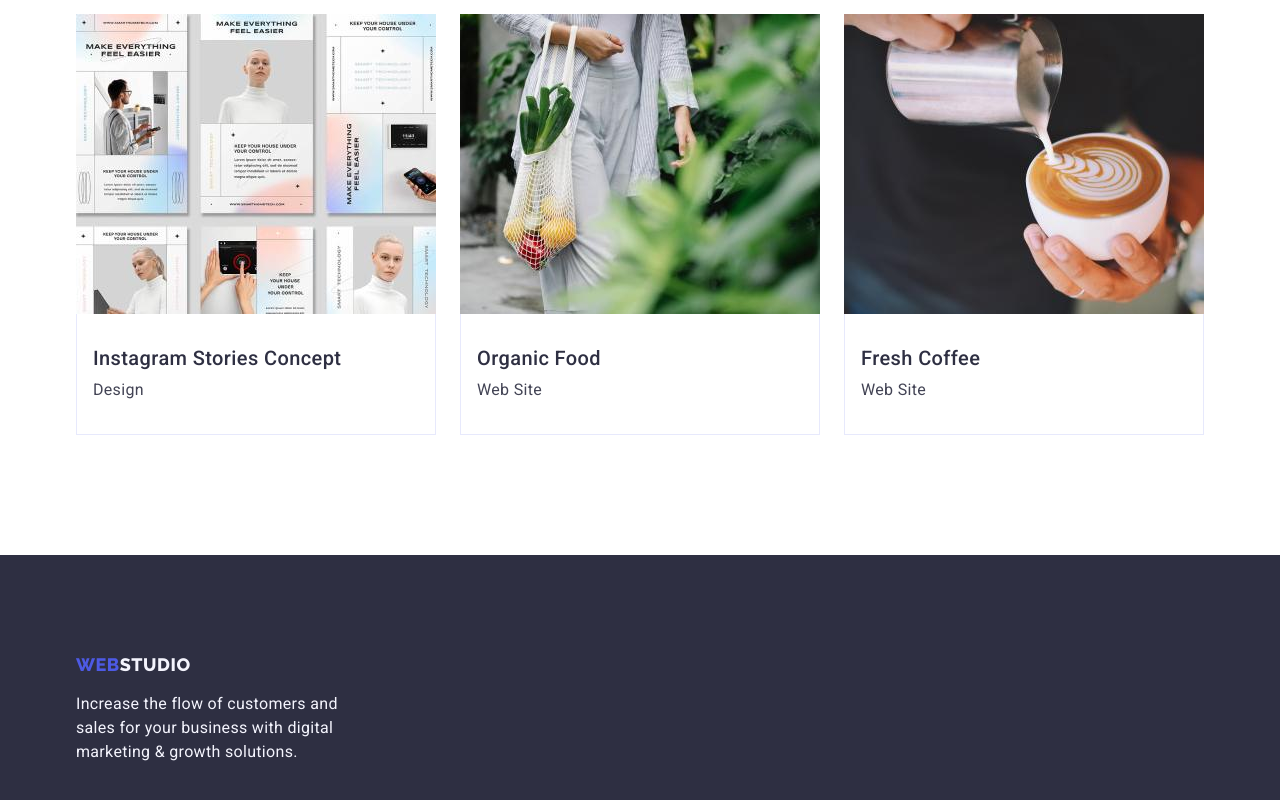
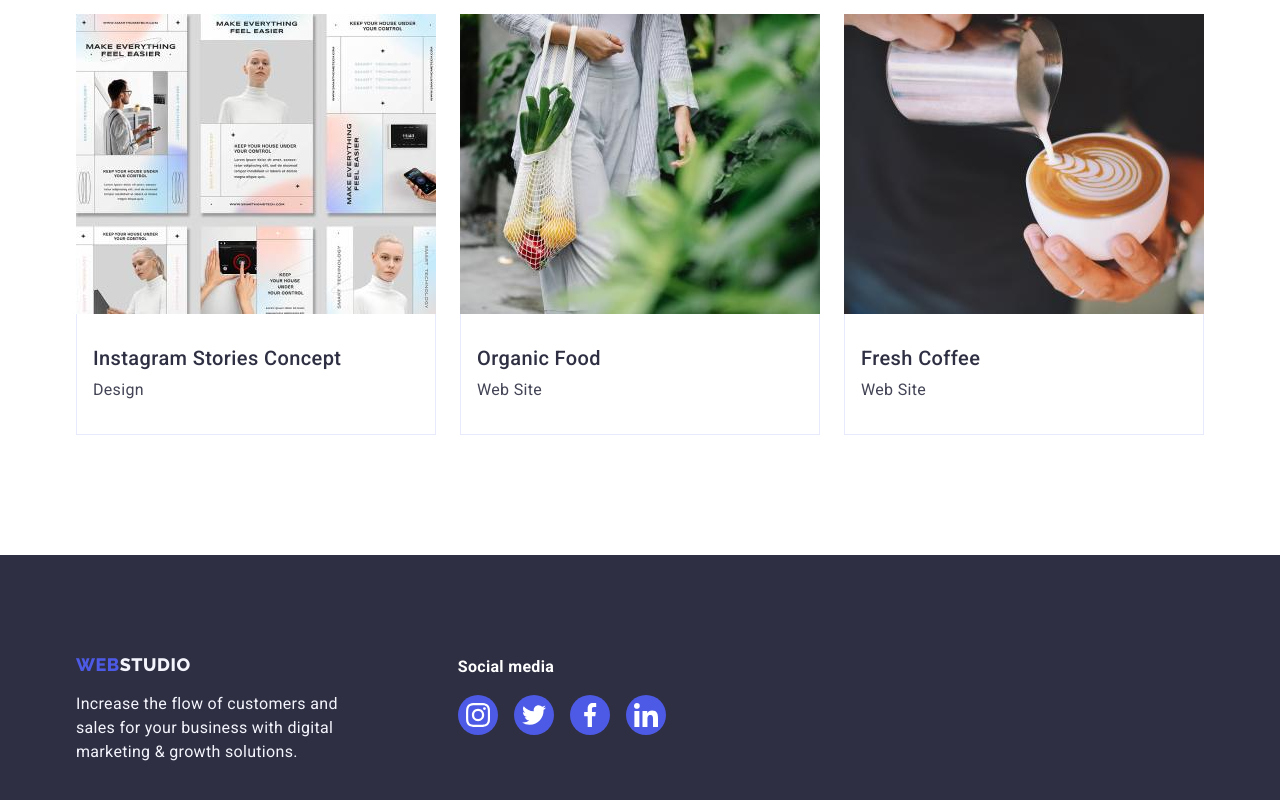
Before and after one commit to Kleopatraq/goit-markup-hw0404, a plain HTML site: page portfolio.html in a window 1280 px wide. Shown: the part 1215-2015 px from the top of the page. Drawn offline with nearby package versions, Linux system fonts and the light colour scheme.

Commit message:
portfolio-footer

```diff
--- a/portfolio.html
+++ b/portfolio.html
@@ -205,14 +205,50 @@
     </main>
     <!--Footer-->
     <footer class="footer">
-      <div class="container">
-      <a class="footer-logo link" href="./index.html"
-        >Web<span class="footer-studio">Studio</span></a
-      >
-      <p class="footer-text">
-        Increase the flow of customers and <br> sales for your business with digital <br>
-        marketing & growth solutions.
-      </p>
+      <div class="footer-container container">
+        <div class="first-footer-container">
+          <a class="footer-logo link" href="index.html"
+            >Web<span class="footer-studio">Studio</span></a
+          >
+          <p class="footer-text">
+            Increase the flow of customers and<br />sales for your business with
+            digital<br />
+            marketing & growth solutions.
+          </p>
+        </div>
+        <div class="second-footer-container">
+          <h2 class="footer-soc-title">Social media</h2>
+          <ul class="footer-soc-list list">
+            <li class="footer-soc-item">
+              <a href="" class="footer-soc-link link">
+                <svg class="footer-icon-item">
+                  <use href="./images/icons.svg#icon-instagram-1"></use>
+                </svg>
+              </a>
+            </li>
+            <li class="footer-soc-item">
+              <a href="" class="footer-soc-link link">
+                <svg class="footer-icon-item">
+                  <use href="./images/icons.svg#icon-twitter-1"></use>
+                </svg>
+              </a>
+            </li>
+            <li class="footer-soc-item">
+              <a href="" class="footer-soc-link link">
+                <svg class="footer-icon-item">
+                  <use href="./images/icons.svg#icon-facebook-1"></use>
+                </svg>
+              </a>
+            </li>
+            <li class="footer-soc-item">
+              <a href="" class="footer-soc-link link">
+                <svg class="footer-icon-item">
+                  <use href="./images/icons.svg#icon-linkedin-1"></use>
+                </svg>
+              </a>
+            </li>
+          </ul>
+        </div>
       </div>
     </footer>
   </body>
```
